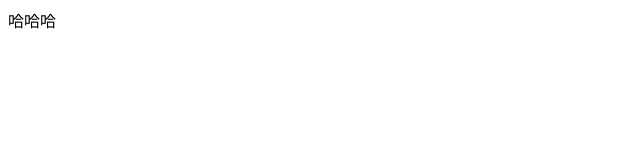
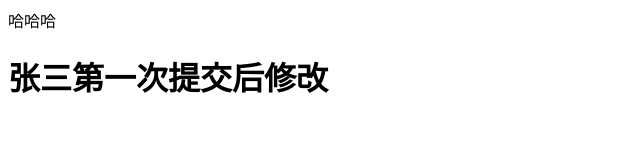
Before and after one commit to ainiwh/zhangsan, a plain HTML site: page index.html in a window 1280 px wide. Shown: the whole page, without its empty margins (0-640 px from the left). Drawn offline with Linux system fonts and the light colour scheme.

Commit message:
张三第二次提交

```diff
--- a/index.html
+++ b/index.html
@@ -8,5 +8,6 @@
 </head>
 <body>
     哈哈哈
+    <h1>张三第一次提交后修改</h1>
 </body>
 </html>
```
